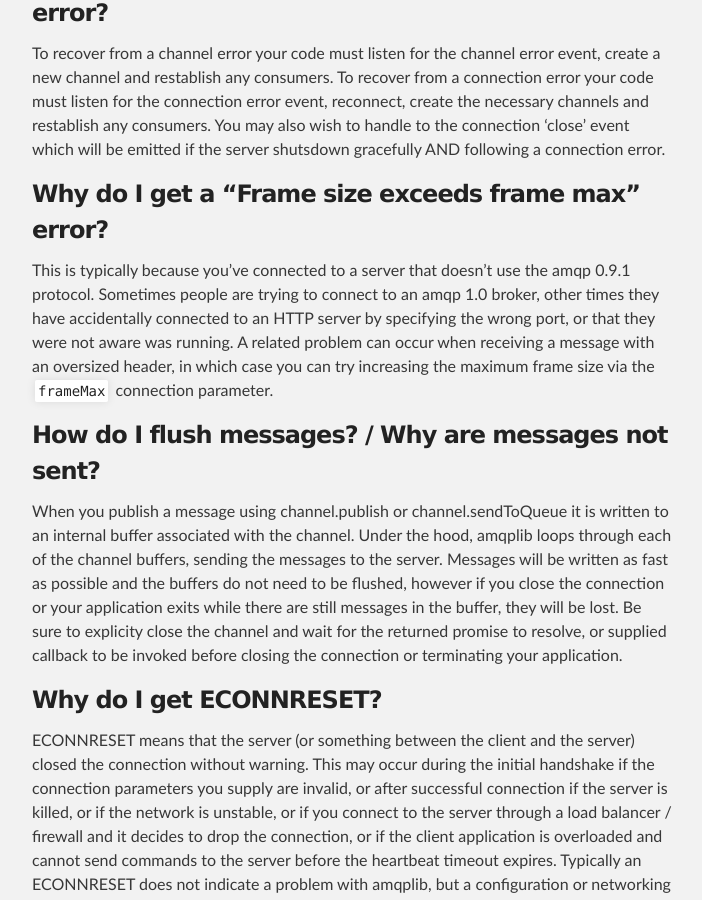
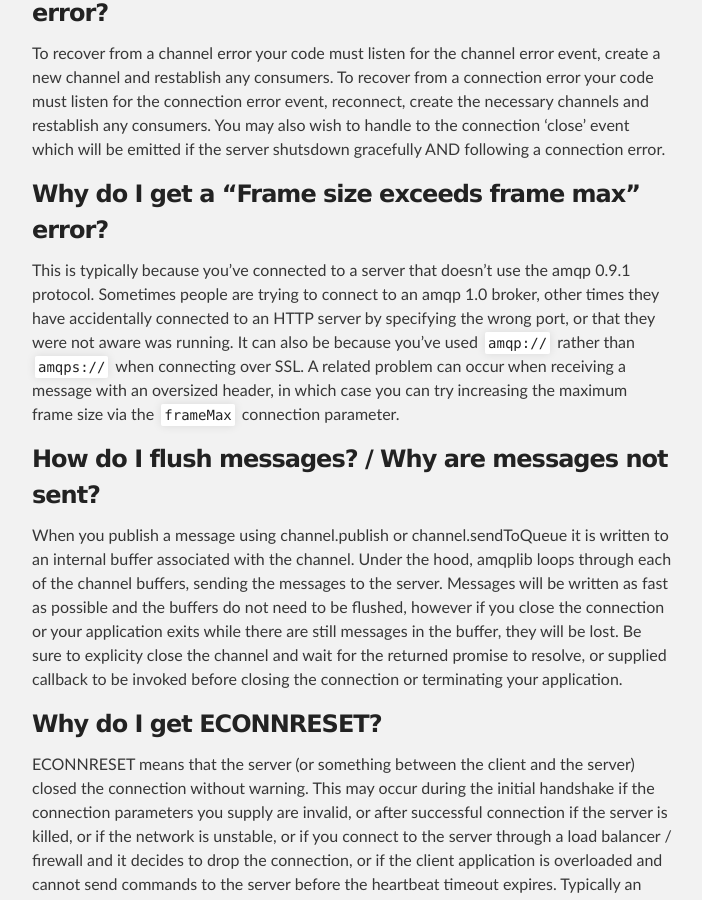
Before and after one commit to amqp-node/amqplib, a Jekyll site: the page built from index.md, in a window 1280 px wide and 900 px high, scrolled down 2479 px. Shown: the whole window, without its empty margins (288-990 px from the left). Built offline with Jekyll 4.4.1, drawn with Linux system fonts in a browser that asks for light colours; Markdown is read by kramdown in place of the engine named in the settings.

Commit message:
Update index.md

```diff
--- a/index.md
+++ b/index.md
@@ -93,7 +93,7 @@
 To recover from a channel error your code must listen for the channel error event, create a new channel and restablish any consumers. To recover from a connection error your code must listen for the connection error event, reconnect, create the necessary channels and restablish any consumers. You may also wish to handle to the connection 'close' event which will be emitted if the server shutsdown gracefully AND following a connection error.
 
 ### Why do I get a "Frame size exceeds frame max" error?
-This is typically because you've connected to a server that doesn't use the amqp 0.9.1 protocol. Sometimes people are trying to connect to an amqp 1.0 broker, other times they have accidentally connected to an HTTP server by specifying the wrong port, or that they were not aware was running. A related problem can occur when receiving a message with an oversized header, in which case you can try increasing the maximum frame size via the `frameMax` connection parameter.
+This is typically because you've connected to a server that doesn't use the amqp 0.9.1 protocol. Sometimes people are trying to connect to an amqp 1.0 broker, other times they have accidentally connected to an HTTP server by specifying the wrong port, or that they were not aware was running. It can also be because you've used `amqp://` rather than `amqps://` when connecting over SSL. A related problem can occur when receiving a message with an oversized header, in which case you can try increasing the maximum frame size via the `frameMax` connection parameter.
 
 ### How do I flush messages? / Why are messages not sent?
 When you publish a message using channel.publish or channel.sendToQueue it is written to an internal buffer associated with the channel. Under the hood, amqplib loops through each of the channel buffers, sending the messages to the server. Messages will be written as fast as possible and the buffers do not need to be flushed, however if you close the connection or your application exits while there are still messages in the buffer, they will be lost. Be sure to explicity close the channel and wait for the returned promise to resolve, or supplied callback to be invoked before closing the connection or terminating your application.
```
